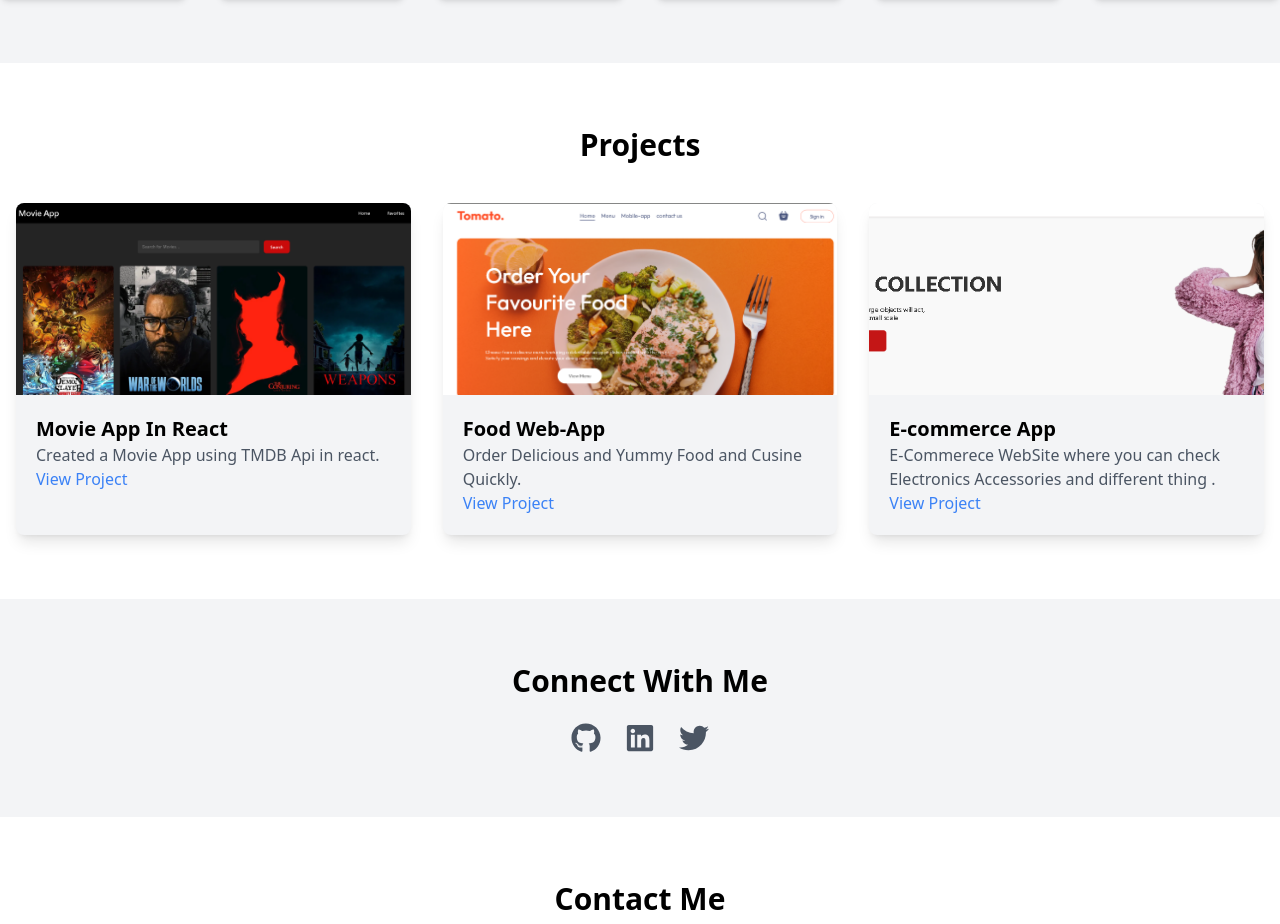
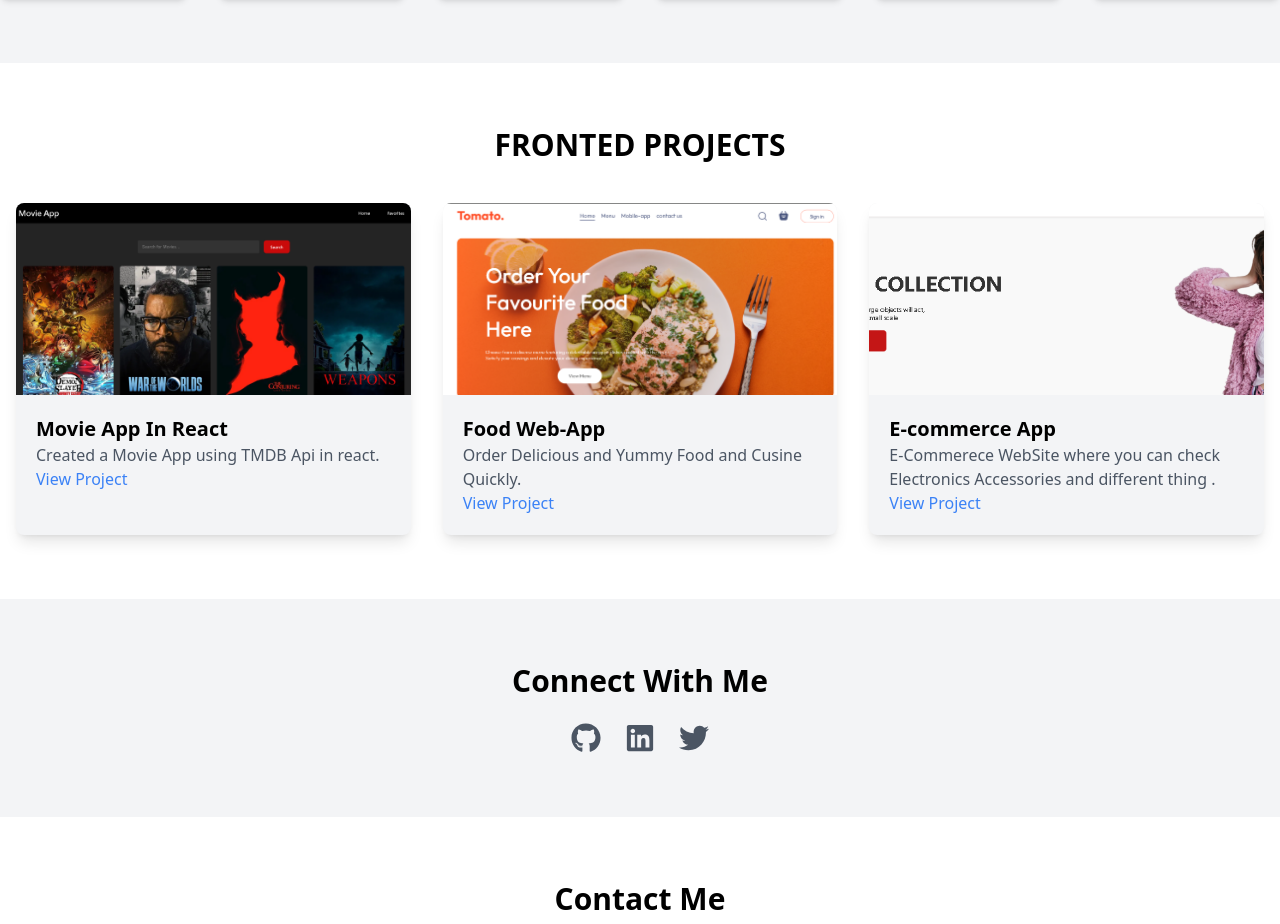
Before and after one commit to DeveloperAnurag26/MyPortfolio, a React (Vite) app: page / in a window 1280 px wide. Shown: the part 1281-2205 px from the top of the page. Built offline with nearby package versions, Linux system fonts and the light colour scheme.

Commit message:
change Project Name

```diff
--- a/src/Components/Projects.jsx
+++ b/src/Components/Projects.jsx
@@ -30,7 +30,7 @@ export default function Projects() {
 
   return (
     <section id="projects" className="py-16 bg-white dark:bg-gray-900">
-      <h2 className="text-3xl font-bold text-center dark:text-white mb-10">Projects</h2>
+      <h2 className="text-3xl font-bold text-center dark:text-white mb-10">FRONTED PROJECTS</h2>
       <div className="grid md:grid-cols-3 gap-8 px-4">
         {projects.map((proj, i) => (
           <div
```
